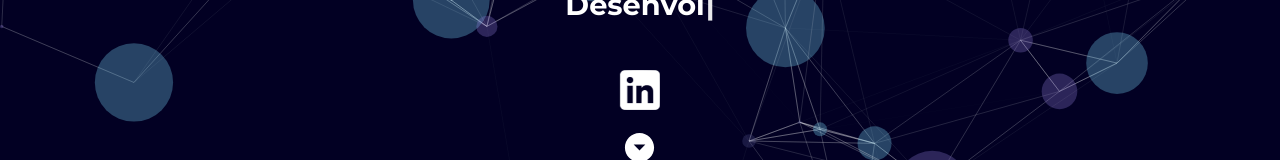
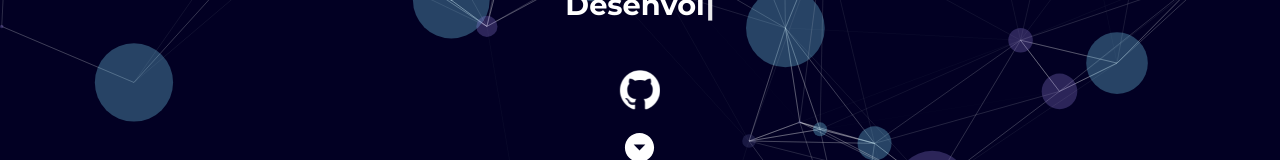
Before and after one commit to leticia-de-araujo/portfolio-pt-br, a React (Create React App) app: page / in a window 1280 px wide. Shown: the part 383-543 px from the top of the page. Built offline with nearby package versions, Linux system fonts and the light colour scheme.

Commit message:
fix: removed ln link and added github link to home

```diff
--- a/src/components/sections/Home/index.jsx
+++ b/src/components/sections/Home/index.jsx
@@ -1,13 +1,8 @@
 import { HomeMainDiv } from "./style";
-
 import { Fade, Bounce } from "react-reveal";
-
 import { Link } from "react-scroll";
-
 import Typewriter from "typewriter-effect";
-
-import linkedin from "../../../imgs/social/linkedin.png";
-
+import github from "../../../imgs/social/github.png";
 import ArrowDropDownCircleIcon from "@mui/icons-material/ArrowDropDownCircle";
 import Particles from "react-tsparticles";
 import particlesOptions from "../../../particles.json";
@@ -56,11 +51,11 @@ const Home = () => {
           <Bounce cascade>
             <div className="links">
               <a
-                href="https://www.linkedin.com/in/leticia-de-araujo-nunes"
+                href="https://github.com/leticia-de-araujo"
                 target="_blank"
                 rel="noopener noreferrer"
               >
-                <img src={linkedin} alt="Linkedin Logo" />
+                <img src={github} alt="GitHub Logo" />
               </a>
             </div>
           </Bounce>
```
